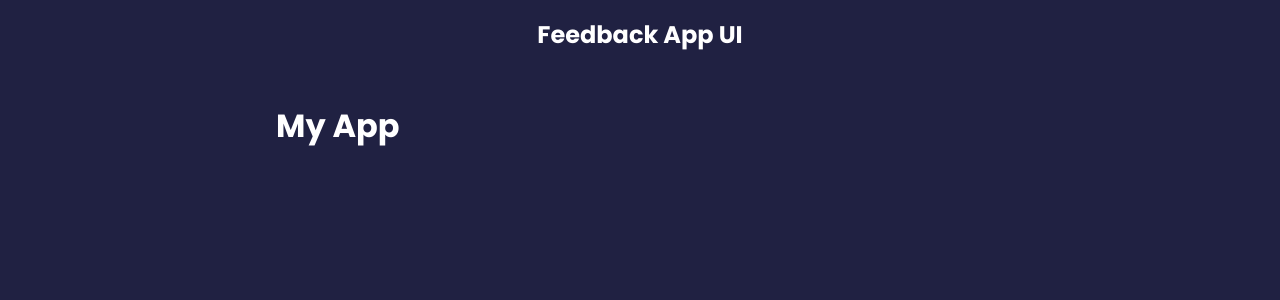
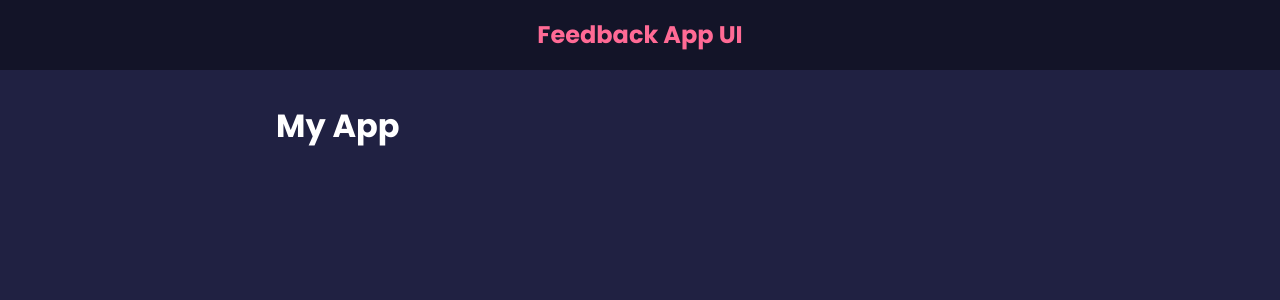
Before and after one commit to Farahat612/brad-react, a React (Create React App) app in the folder feedback-app/: page / in a window 1280 px wide. Shown: the top 300 px of the page. Built offline with nearby package versions, Linux system fonts and the light colour scheme.

Commit message:
initialized header styles

```diff
--- a/feedback-app/src/components/Header.jsx
+++ b/feedback-app/src/components/Header.jsx
@@ -1,8 +1,12 @@
 import PropTypes from 'prop-types'
 
-const Header = ({text}) => {
+const Header = ({ text, bgColor, textColor }) => {
+  const headerStyle = {
+    backgroundColor: bgColor,
+    color: textColor,
+  }
   return (
-    <header>
+    <header style={headerStyle}>
       <div className='container'>
         <h2>{text}</h2>
       </div>
@@ -12,10 +16,14 @@ const Header = ({text}) => {
 
 Header.defaultProps = {
   text: 'Feedback App UI',
+  bgColor: 'rgba(0, 0, 0, 0.4)',
+  textColor: '#ff6a95',
 }
 
 Header.propTypes = {
   text: PropTypes.string,
+  bgColor: PropTypes.string,
+  textColor: PropTypes.string,
 }
 
 export default Header
--- a/feedback-app/src/index.css
+++ b/feedback-app/src/index.css
@@ -46,7 +46,7 @@ header {
   margin-bottom: 30px;
 }
 
-/* .card {
+.card {
   background-color: #fff;
   color: #333;
   border-radius: 15px;
@@ -239,4 +239,4 @@ input:focus {
   .input-group input {
     width: 80%;
   }
-} */
+}
```
